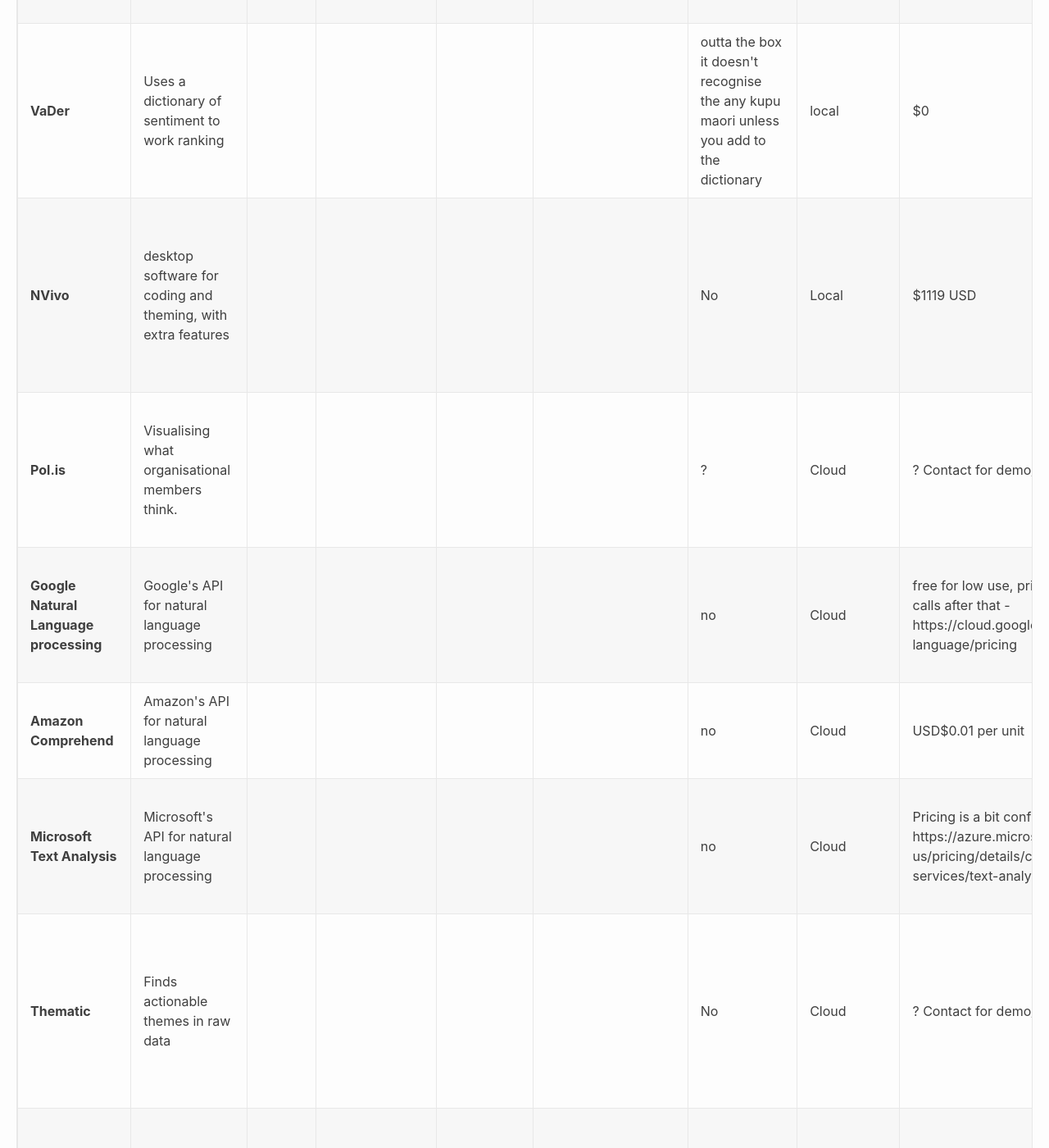
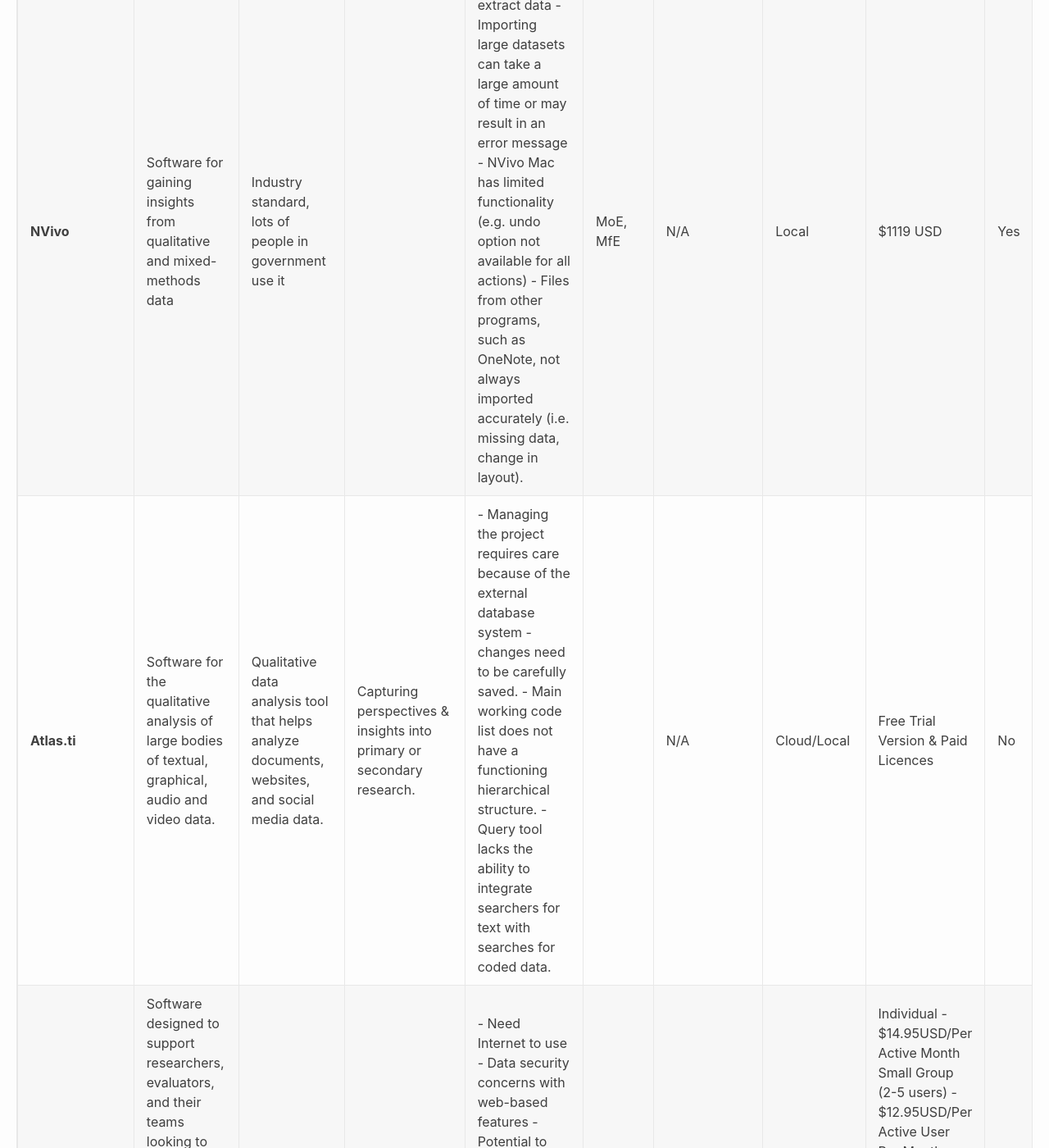
Before and after one commit to ServiceInnovationLab/bagel-box, a Jekyll site: the page built from pages/matrix.md, in a window 1280 px wide and 1400 px high, scrolled down 1032 px. Shown: the whole window at 82% size. Built offline with Jekyll 4.4.1, drawn with Linux system fonts in a browser that asks for light colours; some of the changed text lies outside the part shown.

Commit message:
Updated with the latest data/changes.

```diff
--- a/_data/matrix.yml
+++ b/_data/matrix.yml
@@ -1,28 +1,17 @@
----
 data:
-- name: Many Chat
-  report_author: ''
-  description: ''
-  reo: ''
-  cloud_local: ''
-  cost: ''
-  open_source: ''
-  theming: ''
-  sentiment: ''
-  input: ''
-  output: ''
-  community: ''
-  features: ''
-  nz_use: ''
-  link: ''
 - name: MAXQDA
-  report_author: Ross
-  description: qualitative and mixed methods research
-  reo: 'No'
+  description: Software package for qualitative and mixed methods research
+  why: ''
+  ideal: ''
+  limitations: '- Doesn''t cope well with >2000 documents
+
+    - Projects cannot be accessed simultaneously by multiple users. Rather team members
+    must have access to the program, work separately, and then merge files together.'
+  nz_use: DoC
+  reo: N/A
   cloud_local: Local
   cost: "Standard $959\nPlus $1139\nAnalytics Pro \n$1373"
-  open_source: 'No'
-  theming: '"Coding"'
+  theming: 'Yes'
   sentiment: 'No'
   input: 'Audio
 
@@ -36,304 +25,240 @@
 
     Mixed methods features: Stats and graphs, cross tabs, similarity analysis, quote
     matrix.'
-  community: ''
   features: ''
-  nz_use: 'Department of Conservation
+  link: https://www.maxqda.com/what-is-maxqda
+- name: NVivo
+  description: Software for gaining insights from qualitative and mixed-methods data
+  why: Industry standard, lots of people in government use it
+  ideal: ''
+  limitations: '- Difficult to extract data
 
-    Gavin Bryce (DoC)  gbryce@doc.govt.nz'
-  link: https://www.maxqda.com/what-is-maxqda
-- name: VaDer
-  report_author: Brenda
-  description: 'Uses a dictionary of sentiment to work ranking
+    - Importing large datasets can take a large amount of time or may result in an
+    error message
 
-    '
-  reo: outta the box it doesn't recognise the any kupu maori unless you add to the
-    dictionary
-  cloud_local: local
-  cost: $0
-  open_source: MIT
-  theming: 'No'
-  sentiment: 'Yes'
-  input: Text (cli)
-  output: 'commandline, pos,neg,neu, composite
+    - NVivo Mac has limited functionality (e.g. undo option not available for all
+    actions)
 
-    '
-  community: ''
-  features: ''
-  nz_use: ''
-  link: https://github.com/cjhutto/vaderSentiment
-- name: NVivo
-  report_author: Ross
-  description: desktop software for coding and theming, with extra features
-  reo: 'No'
+    - Files from other programs, such as OneNote, not always imported accurately (i.e.
+    missing data, change in layout).'
+  nz_use: MoE, MfE
+  reo: N/A
   cloud_local: Local
   cost: $1119  USD
-  open_source: 'no'
   theming: 'Yes'
-  sentiment: No? Can't tell
+  sentiment: 'No'
   input: text, audio, video, emails, images, spreadsheets, online surveys, social
     and web content and more
   output: 'wordcloud, word trees, mindmap for nodes, heading formatting.    '
-  community: ''
   features: ''
+  link: https://www.qsrinternational.com/nvivo/what-is-nvivo
+- name: Atlas.ti
+  description: Software for the qualitative analysis of large bodies of textual, graphical,
+    audio and video data.
+  why: Qualitative data analysis tool that helps analyze documents, websites, and
+    social media data.
+  ideal: Capturing perspectives & insights into primary or secondary research.
+  limitations: '- Managing the project requires care because of the external database
+    system - changes need to be carefully saved.
+
+    - Main working code list does not have a functioning hierarchical structure.
+
+    - Query tool lacks the ability to integrate searchers for text with searches for
+    coded data.'
   nz_use: ''
-  link: ''
-- name: Pol.is
-  report_author: Jacob
-  description: Visualising what organisational members think.
-  reo: '?'
+  reo: N/A
+  cloud_local: Cloud/Local
+  cost: Free Trial Version & Paid Licences
+  theming: 'No'
+  sentiment: 'Yes'
+  input: '.txt; .doc; .docx; .odt; .pdf; .wav; .mp3; .wma; etc
+
+    or even data from Evernote, Twitter, import entire surveys, etc.'
+  output: ''
+  features: '- Offers an analytic level below coding
+
+    - Supports inductive, interpretive research approaches like grounded theory, hermeneutic,
+    discourse analysis, sociology of knowledge, or phenomenology
+
+    - Network/visualization function
+
+    - Offers an integrated way of working with your data
+
+    - Produces visualization for analysis, for data organization as well as conceptual
+    level analytic work and data presentation.
+
+    - Able to create tags separate from codes'
+  link: https://atlasti.com/product/what-is-atlas-ti/
+- name: Dedoose
+  description: Software designed to support researchers, evaluators, and their teams
+    looking to incorporated qualitative and mixed methods approaches in their working
+    with text, audio, video, images, and survey and test data.
+  why: Allows collaboration
+  ideal: ''
+  limitations: '- Need Internet to use
+
+    - Data security concerns with web-based features
+
+    - Potential to lose data with web-based feature; however, nightly backups of data
+    and data encryption for privacy and security are available'
+  nz_use: ''
+  reo: N/A
+  cloud_local: Cloud
+  cost: 'Individual - $14.95USD/Per Active Month
+
+
+    Small Group (2-5 users) - $12.95USD/Per Active User Per Month
+
+
+    Student (with valid student ID) - $10.95USD/Per Active Month
+
+
+    Large Group (6+ users) - $10.95USD/Per User Per Month
+
+
+    First 30 Days FREE'
+  theming: 'Yes'
+  sentiment: 'Yes'
+  input: rtf, txt, doc, docx, xlm, xls, xlsx, htm, html, mp3, wav, m4a, wma, mp4
+  output: "Data analysis and visualizations are exported to CSV files\t"
+  features: '- Web-based
+
+    - Supports wide range of files
+
+    - Teamwork is in real time and users can be assigned roles within Dedoose to control
+    the flow of data
+
+    - Interactive visualization and analytics
+
+    - Calculates interrater reliability'
+  link: https://www.dedoose.com
+- name: Thematic
+  description: Finds themes in feedback data, highlights their impact on key metrics,
+    and visualizes insights in dashboards and reports.
+  why: ''
+  ideal: ''
+  limitations: Made mainly for customer feedback
+  nz_use: ''
+  reo: N/A
   cloud_local: Cloud
   cost: '? Contact for demo/pricing'
-  open_source: 'No'
-  theming: '?'
-  sentiment: '?'
-  input: '?'
-  output: '?'
-  community: ''
-  features: Polis clusters participants to define the opinion landscape, identifying
-    points of consensus and divergence.
-  nz_use: ''
-  link: https://pol.is/home
-- name: Google Natural Language processing
-  report_author: Merrin
-  description: Google's API for natural language processing
-  reo: 'no'
-  cloud_local: Cloud
-  cost: free for low use, priced per 1000 calls after that - https://cloud.google.com/natural-language/pricing
-  open_source: 'no'
-  theming: not really - 'content classification'
-  sentiment: yes - overall sentiments, and sentiment for entities
-  input: text
-  output: JSON
-  community: ''
-  features: ''
-  nz_use: ''
-  link: https://cloud.google.com/natural-language/
-- name: Amazon Comprehend
-  report_author: Merrin
-  description: Amazon's API for natural language processing
-  reo: 'no'
-  cloud_local: Cloud
-  cost: USD$0.01 per unit
-  open_source: 'no'
-  theming: can do
-  sentiment: 'yes'
-  input: text
-  output: JSON
-  community: ''
-  features: ''
-  nz_use: ''
-  link: https://aws.amazon.com/comprehend/
-- name: Microsoft Text Analysis
-  report_author: Merrin
-  description: Microsoft's API for natural language processing
-  reo: 'no'
-  cloud_local: Cloud
-  cost: Pricing is a bit confusing - https://azure.microsoft.com/en-us/pricing/details/cognitive-services/text-analytics/
-  open_source: 'no'
-  theming: key phrase detection'
-  sentiment: 'yes'
-  input: text
-  output: JSON
-  community: ''
-  features: "Sentiment analysis, key phrase extraction, language detection (not including\
-    \ Te Reo M\u0101ori)"
-  nz_use: ''
-  link: https://azure.microsoft.com/en-us/services/cognitive-services/text-analytics/
-- name: Thematic
-  report_author: Jacob
-  description: Finds actionable themes in raw data
-  reo: 'No'
-  cloud_local: Cloud
-  cost: '? Contact for demo/pricing'
-  open_source: 'No'
   theming: 'Yes'
   sentiment: 'No'
-  input: '?'
-  output: '?'
-  community: ''
-  features: Finds themes in raw data & turns it into a recommendations
-    engine & gives you the tools to get stakeholders on board and build customer-centric
-    processes.
-  nz_use: ''
+  input: Thematic API, SFTP, InMoment, AskNicely, SurveyMonkey, SurveyGizmo, Medallia,
+    Salesforce and many other ways
+  output: Powerpoint slides, personalised dashboards and reports
+  features: '- Finds actionable themes in raw data & turns it into a recommendations
+    engine (ie. Thematic analysis)
+
+    - Sentiment analysis
+
+    - Analytical tools that compare themes
+
+    - Themes Editor to suit unique needs
+
+    - Translation of feedback into English prior to the analysis'
   link: https://getthematic.com/
 - name: MonkeyLearn
-  report_author: Jacob
   description: Train custom machine learning models to get topic, sentiment, intent,
     keywords and more.
-  reo: 'No'
+  why: ''
+  ideal: ''
+  limitations: ''
+  nz_use: ''
+  reo: N/A
   cloud_local: Cloud
   cost: 'Free - 300 Querries/mth; Low API Speed; 1 Small Custom Model
 
     Team (Free) - 10000 Querries/mth; Medium API Speed; 3 Small Custom Models
 
     Business (Schedule a Demo) - On Demand pricing.'
-  open_source: 'No'
   theming: 'No'
   sentiment: 'Yes'
   input: 'CSV/Excel Files OR via direct integrations, Zapier or API.
 
     Text format such as: Emails; Support Tickets; Reviews; NPS Feedback; Surveys;
     Social Media.'
-  output: '?'
-  community: ''
-  features: Build text classifiers for detecting topic, sentiment, intent, urgency
-    and more.; Build text extractors to identify specific data within text, including
-    keywords, entities, features, and more.
+  output: Zapier connector, APIs, SDKs
+  features: '- Build text classifiers for detecting topic, sentiment, intent, urgency
+    and more
+
+    - Build text extractors to identify specific data within text, including keywords,
+    entities, features, and more.'
+  link: https://monkeylearn.com/
+- name: QDA Miner
+  description: Free and easy-to-use version computer assisted qualitative analysis
+    software. It offers basic CAQDAS features.
+  why: It can be used for the analysis of textual data such as interview and news
+    transcripts, open-ended responses, etc. as well as for the analysis of still images.
+  ideal: ''
+  limitations: '- Lack of training resources
+
+    - May not be as quick in
+
+    product development as
+
+    other QDA products'
   nz_use: ''
-  link: 'https://monkeylearn.com/
+  reo: N/A
+  cloud_local: Local
+  cost: Free (for Lite version)
+  theming: 'Yes'
+  sentiment: 'No'
+  input: doc, docx, pdf, rtf, txt, html, csv, xls, xlsx, mdb, xml, sav, dbf, asci
+  output: Export codebooks, reports,and visualizations using CSV or XML options. Export
+    graphs to BMP, PNG, JPEG, WMF formats.
+  features: '- Supports wide variety of a/v and text formats
 
+    - Supports mixed methods data analysis
 
-    https://monkeylearn.com/integrations/
+    - Has online automated training tutorials
 
-    '
-- name: OpenNLP
-  report_author: Jacob
-  description: OpenNLP supports the most common NLP tasks.
-  reo: 'No'
-  cloud_local: Local
-  cost: Free
-  open_source: 'Yes'
-  theming: 'No'
-  sentiment: 'Yes'
-  input: The input and the output formats are specific to the tool, but often the
-    output is an array of String, and the input is a String or an array of String.
-  output: ''
-  community: ''
-  features: Tokenization, sentence segmentation, part-of-speech tagging, named entity
-    extraction, chunking, parsing, language detection and coreference resolution.
+    - Importation of documents from plain text, RTF, HTML, PDF as well as data stored
+    in Excel, MS Access, CSV, tab delimited text files.
+
+    - Importation from other qualitative coding software such as Atlas.ti.
+
+    - Intuitive coding using codes organised in a tree structure.
+
+    - Ability to add comments (or memos) to coded segments, cases or the whole project.
+
+    - Fast Boolean text search tool for retreiving and coding text segments.
+
+    - NVivo to QDA Miner Conversion Tool'
+  link: https://provalisresearch.com/products/qualitative-data-analysis-software/freeware/
+- name: Taguette
+  description: 'Free and open source tool for tagging '
+  why: Free, allows collaboration on projects
+  ideal: Small to medium datasets
+  limitations: No visualization. Can only import one file at a time. Pretty basic
   nz_use: ''
-  link: https://opennlp.apache.org/
-- name: Latent Dirichlet allocation
-  report_author: Merrin
+  reo: N/A
+  cloud_local: Hosted version, or you can self-host
+  cost: Free - open source
+  theming: 'Yes'
+  sentiment: 'No'
+  input: "azw, cbz, cbr, cbc, chm, djvu, doc, docx, epub, fb2, fbz, html, htmlz, lit,\
+    \ lrf, md, mobi, odt, pdf, prc, pdb, pml, rb, rtf, snb, tcr, txt, txtz\t"
+  output: 'Can export codebooks as CSV, DOCX and export reports as DOCX, PDF, HTML        '
+  features: '- Can install locally on desktop/laptop, on a server, or can use app.taguette.org
+    for free
+
+    - Free, open source software, easy to navigate
+
+    - Wide variety of import/export options'
+  link: https://taguette.org
+- name: BangTheTable
   description: ''
+  why: ''
+  ideal: ''
+  limitations: ''
+  nz_use: Justice
   reo: ''
   cloud_local: ''
   cost: ''
-  open_source: ''
   theming: ''
   sentiment: ''
   input: ''
   output: ''
-  community: ''
   features: ''
-  nz_use: ''
-  link: ''
-- name: Opinionated NLP Analysis
-  report_author: ''
-  description: ''
-  reo: ''
-  cloud_local: ''
-  cost: ''
-  open_source: ''
-  theming: ''
-  sentiment: ''
-  input: ''
-  output: ''
-  community: ''
-  features: ''
-  nz_use: ''
-  link: ''
-- name: TextRank / PyTextRank
-  report_author: Jacob
-  description: Text summarization and keyword extraction.
-  reo: 'No'
-  cloud_local: Local
-  cost: Free
-  open_source: 'Yes'
-  theming: 'No'
-  sentiment: 'No'
-  input: Text
-  output: Text
-  community: ''
-  features: Text summarization and keyword extraction.
-  nz_use: ''
-  link: 'https://github.com/summanlp/textrank
-
-
-    https://pypi.org/project/summa/'
-- name: Skip-thoughts
-  report_author: Jacob
-  description: Sentence encoder.
-  reo: 'No'
-  cloud_local: Local
-  cost: Free
-  open_source: 'Yes'
-  theming: 'No'
-  sentiment: 'No'
-  input: ''
-  output: ''
-  community: ''
-  features: Sentence encoder.
-  nz_use: ''
-  link: 'https://github.com/tensorflow/models/tree/master/research/skip_thoughts
-
-
-    https://pypi.org/project/skip-thoughts/'
-- name: NLTK
-  report_author: Jacob
-  description: NLTK is a leading platform for building Python programs to work with
-    human language data.
-  reo: 'No'
-  cloud_local: Local
-  cost: Free
-  open_source: 'Yes'
-  theming: 'No'
-  sentiment: 'Yes'
-  input: String
-  output: ''
-  community: ''
-  features: Classification, tokenization, stemming, tagging, parsing, and semantic
-    reasoning.
-  nz_use: ''
-  link: http://www.nltk.org/
-- name: TextBlob
-  report_author: Jacob
-  description: TextBlob is a Python (2 & 3) library for processing textual data.
-  reo: 'No'
-  cloud_local: Local
-  cost: Free
-  open_source: 'Yes'
-  theming: 'No'
-  sentiment: 'Yes'
-  input: String, CSV, JSON & TSV
-  output: String, int
-  community: ''
-  features: Common NLP tasks such as part-of-speech tagging, noun phrase extraction,
-    sentiment analysis, classification, translation, and more.
-  nz_use: ''
-  link: https://textblob.readthedocs.io/en/dev/index.html#
-- name: spaCy
-  report_author: Jacob
-  description: Advanced NLP in Python.
-  reo: 'No'
-  cloud_local: Local
-  cost: Free
-  open_source: 'Yes'
-  theming: 'No'
-  sentiment: 'No'
-  input: json, jsonl
-  output: json,jsonl, msg
-  community: ''
-  features: It can be used to build information extraction or natural language understanding
-    systems, or to pre-process text for deep learning.
-  nz_use: ''
-  link: https://spacy.io/
-- name: Atlas.ti
-  report_author: Jacob
-  description: ATLAS.ti is a powerful workbench for the qualitative analysis of large
-    bodies of textual, graphical, audio and video data.
-  reo: 'No'
-  cloud_local: Cloud/Local
-  cost: Free Trial Version & Paid Licences
-  open_source: 'No'
-  theming: 'No'
-  sentiment: 'Yes'
-  input: '.txt; .doc; .docx; .odt; .pdf; .wav; .mp3; .wma; etc
-
-    or even data from Evernote, Twitter, import entire surveys, etc.'
-  output: ''
-  community: ''
-  features: 'Quotation level, network/visualisation functions'
-  nz_use: ''
-  link: https://atlasti.com/product/what-is-atlas-ti/
+  link: https://www.bangthetable.com/
```
